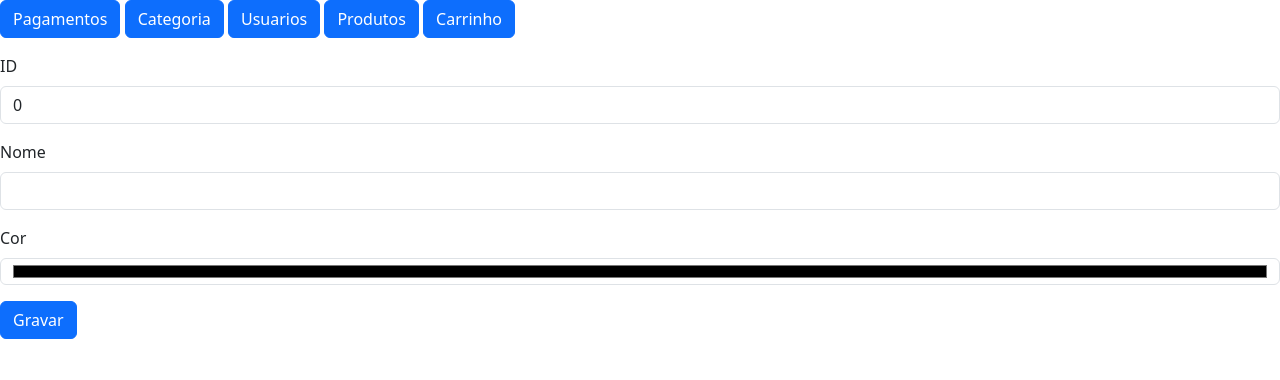
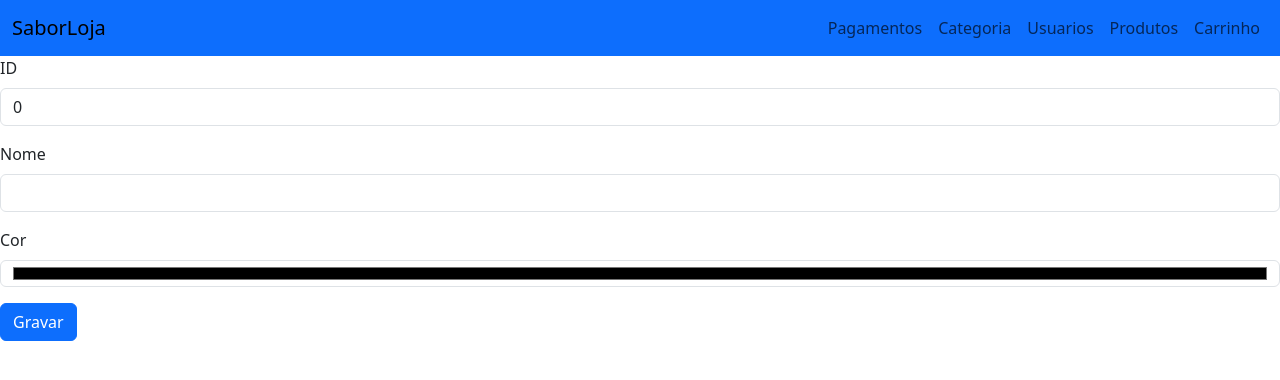
Before and after one commit to henriquenunes-teste/default, a PHP site: page /default/categoria/novo in a window 1280 px wide. Shown: the top 380 px of the page. Run offline with PHP 8.4, Linux system fonts and the light colour scheme.

```diff
--- a/config.json
+++ b/config.json
@@ -1,7 +1,7 @@
 {
     "host":"localhost",
     "port": "5432",
-    "dbname": "novo_test",
+    "dbname": "teste2",
     "user": "postgres",
-    "password": "senha123"
+    "password": "postgresql"
 }
--- a/view/menu.php
+++ b/view/menu.php
@@ -1,5 +1,29 @@
-<a href="<?php echo APP."/pagamento/listar"?>" class="btn btn-primary mb-3">Pagamentos</a>
-<a href="<?php echo APP."/categoria/listar"?>" class="btn btn-primary mb-3">Categoria</a>
-<a href="<?php echo APP."/usuario/listar"?>" class="btn btn-primary mb-3">Usuarios</a>
-<a href="<?php echo APP."/produto/listar"?>" class="btn btn-primary mb-3">Produtos</a>
-<a href="<?php echo APP."/carrinho/listar"?>" class="btn btn-primary mb-3">Carrinho</a>
+
+
+
+
+
+
+<nav class="navbar navbar-expand-lg bg-primary">
+    <div class="container-fluid">
+        <a href="<?php echo APP."/" ?>" class="navbar-brand">SaborLoja</a>
+        <ul class="navbar-nav">
+            <li class="nav-item">
+                <a href="<?php echo APP."/pagamento/listar"?>" class="nav-link">Pagamentos</a>
+            </li>
+            <li class="nav-item">
+                <a href="<?php echo APP."/categoria/listar"?>" class="nav-link">Categoria</a>
+            </li>
+            <li class="nav-item">
+                <a href="<?php echo APP."/usuario/listar"?>" class="nav-link">Usuarios</a>
+            </li>
+            <li class="nav-item">
+                <a href="<?php echo APP."/produto/listar"?>" class="nav-link">Produtos</a>
+            </li>
+            <li class="nav-item">
+                <a href="<?php echo APP."/carrinho/listar"?>" class="nav-link">Carrinho</a>
+            </li>
+        </ul>
+    </div>
+
+</nav>
--- a/view/produto/listagem-produto.php
+++ b/view/produto/listagem-produto.php
@@ -11,6 +11,7 @@
                 <th scope="col">Preco</th>
                 <th scope="col">Editar</th>
                 <th scope="col">Deletar</th>
+                <th scope="col">Items</th>
             </tr>
         </thead>
         <tbody>
@@ -37,6 +38,7 @@
                             <td>".$produto["preco"]."</td>
                             <td><a class='btn btn-primary' href=".APP.'/produto/editar/'.$produto["id"].">Editar</a></td>
                             <td><a class='btn btn-danger' href=".APP.'/produto/deletar/'.$produto["id"].">X</a></td>
+                            <td><a class='btn btn-success' href=".APP.'/produto/items/'.$produto["id"].">Items</a></td>
                         </tr>
                     ";
                 }
```
Also changed, not shown: controller/ProdutoController.php (+7 -0 lines), final2.sql (+3 -17 lines), model/Produto.php (+23 -4 lines), view/produto/items.php (added, +14 -0 lines), uploads/4f39b455ed3402fa7beb22c0728bc051.png (added).
